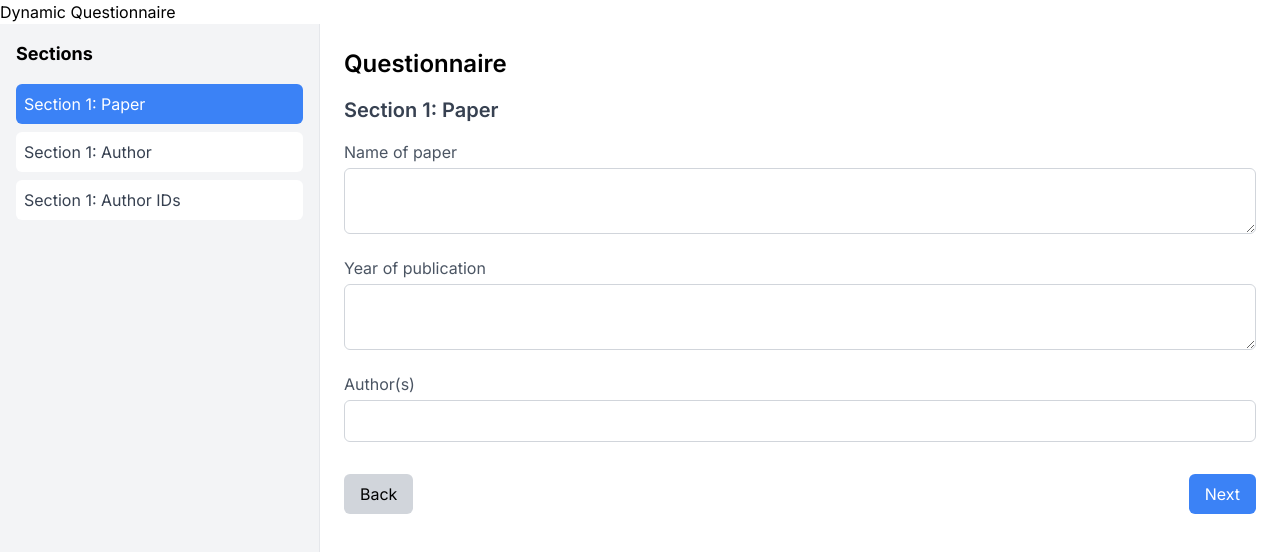
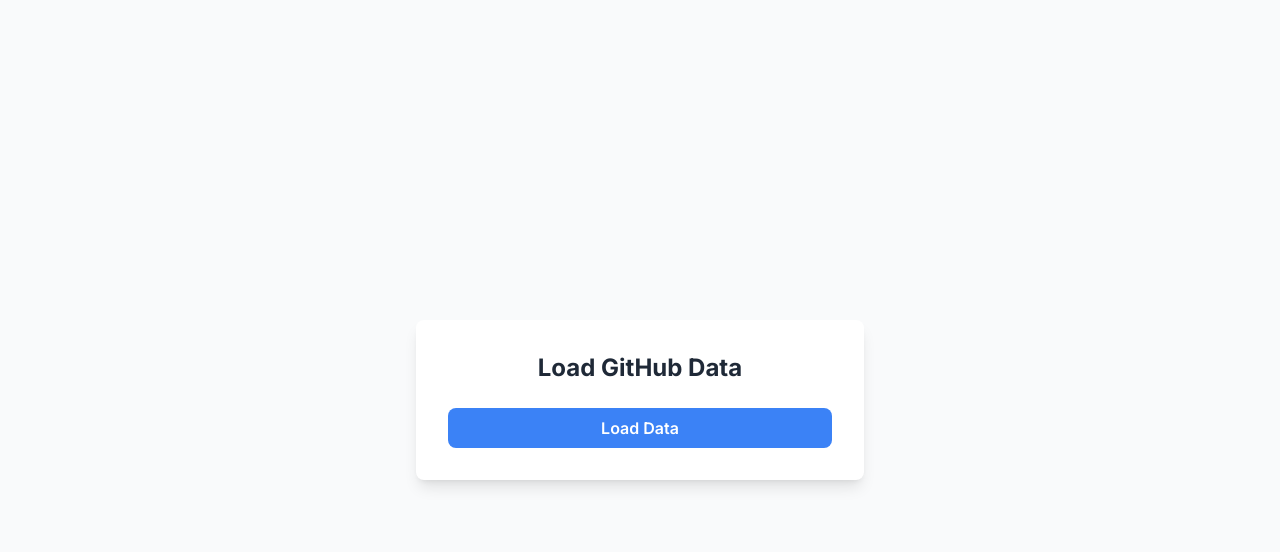
Before and after one commit to ClimateSmartAgCollab/DRT_Design_Document, a Next.js app in the folder drt_frontend/: page / in a window 1280 px wide. Shown: the top 552 px of the page. Built offline with nearby package versions, Linux system fonts and the light colour scheme; no server answers.

Commit message:
route redirection fixed.

```diff
--- a/drt_frontend/app/page.tsx
+++ b/drt_frontend/app/page.tsx
@@ -1,33 +1,6 @@
-// "use client";
-
-
-// import Form from './components/Form/Form'
-// import './globals.css';
-
-// export default function Home() {
-//   return (
-//     <section className='py-24'>
-//       <div className='container font-sans text-gray-800'>
-//         <Form
-//           onSave={() => console.log('Save action triggered')}
-//           onSubmit={() => console.log('Submit action triggered')}
-//         />
-//       </div>
-//     </section>
-//   )
-// }
-
-// pages/index.tsx
-import React from 'react';
-import JSONRenderer from './components/JSONRenderer';
-
-const Home: React.FC = () => {
-  return (
-    <div>
-      <h1>Dynamic Questionnaire</h1>
-      <JSONRenderer />
-    </div>
-  );
-};
-
-export default Home;
+// app/page.tsx
+'use client';
+import LoadDataPage from './datastore/load-data/page';
+export default function Root() {
+  return <LoadDataPage />;
+}
```
Also changed, not shown: 1 other file (tests, documents, lock files or other folders).
